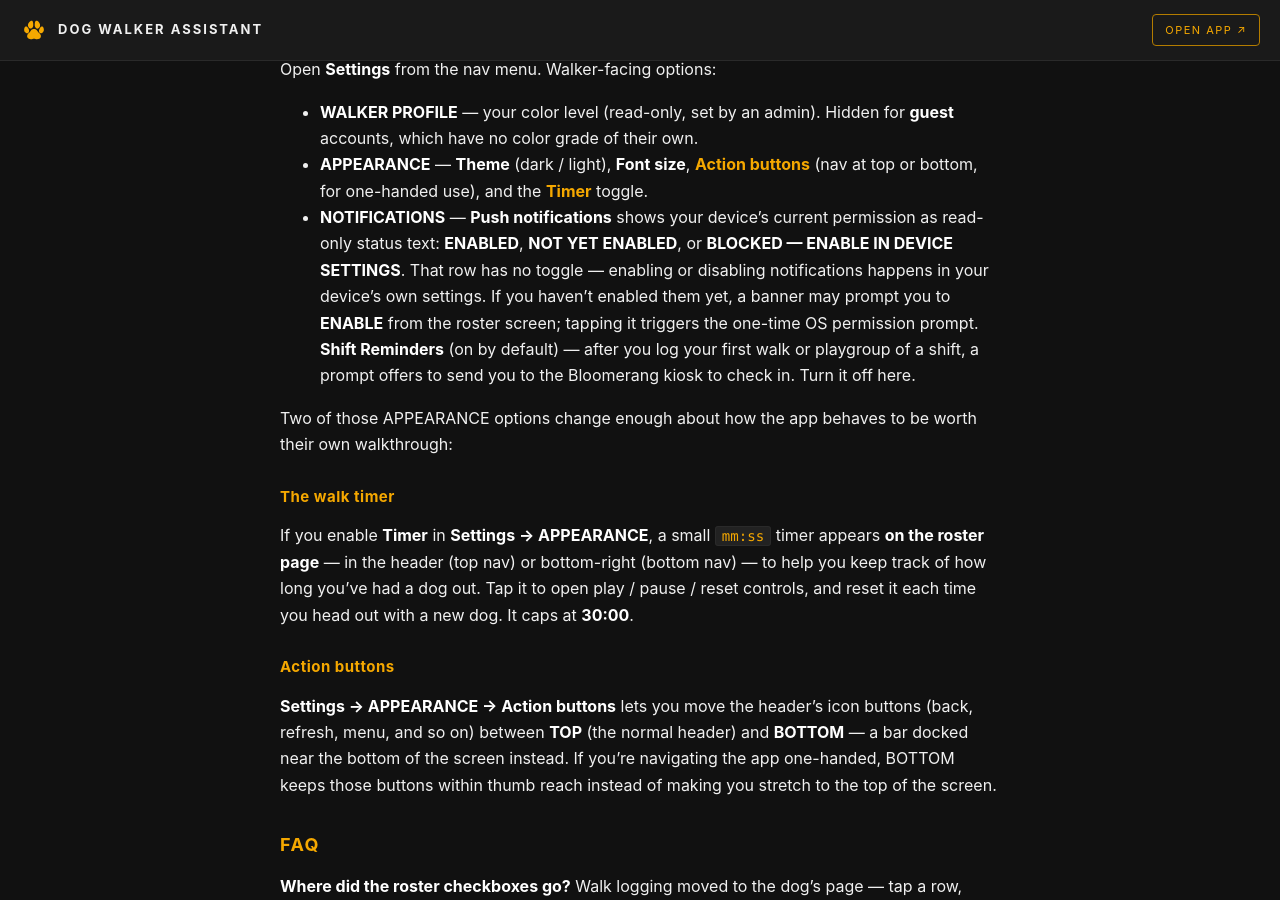
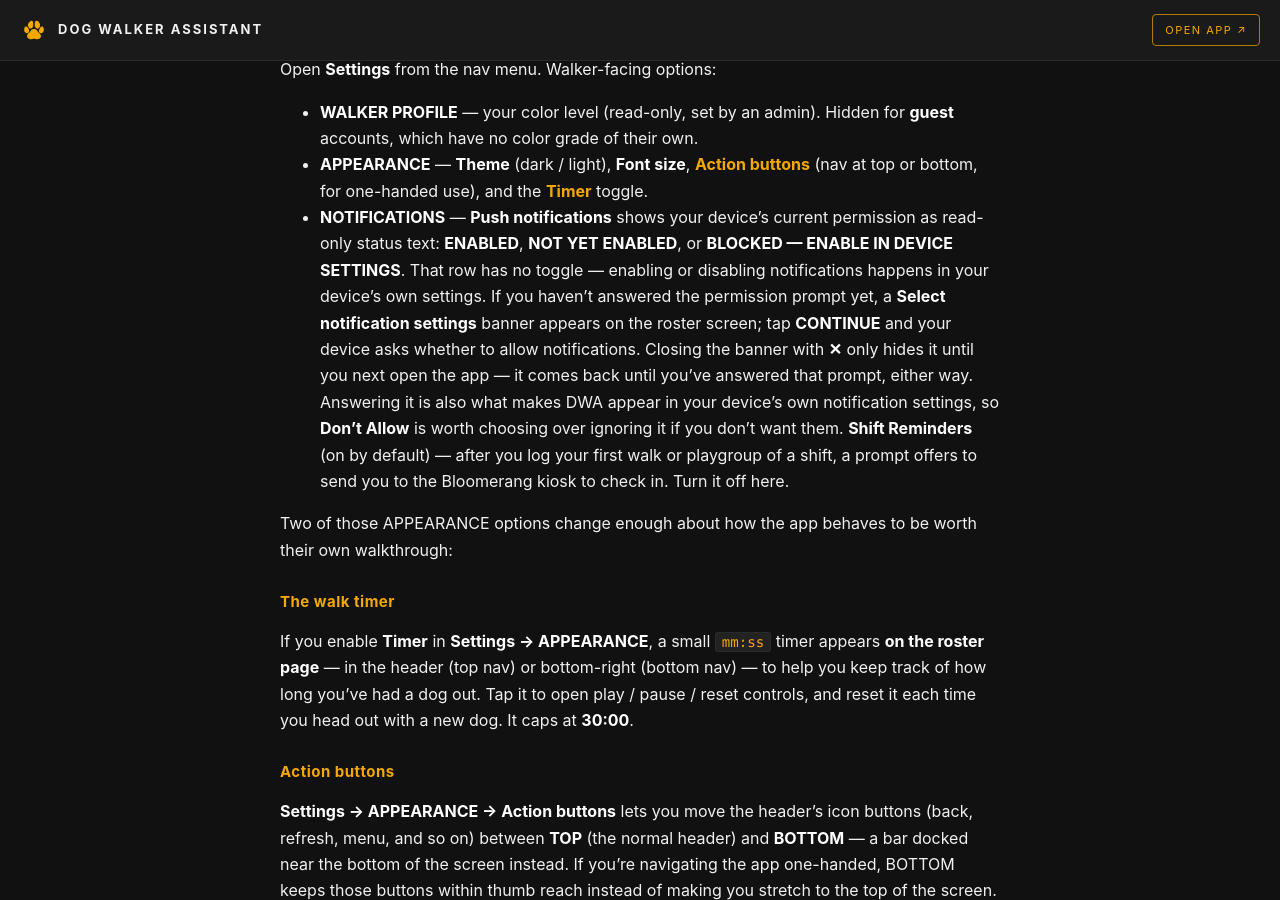
Before and after one commit to kirbsauce/dog-walker-assistant-docs, a Jekyll site: the page built from WALKER.md, in a window 1280 px wide and 900 px high, scrolled down 10812 px. Built offline with Jekyll 4.4.1, drawn with Linux system fonts in a browser that asks for light colours.

Commit message:
Correct the notification banner's wording and what dismissing it does
The button is CONTINUE, not ENABLE, and the banner reads "Select
notification settings".

The bigger gap was dismissal. The old NOT NOW wrote a permanent flag; the
✕ that replaced it hides the banner for the current launch only, so a
walker who dismissed it once and now sees it every launch would read that
as a bug. Says plainly that it returns until the OS prompt is answered.

Also says answering is what puts DWA in the device's notification settings
— so a walker who doesn't want notifications is better off tapping through
and choosing Don't Allow than dismissing the banner forever. Without that,
"it keeps coming back" has no remedy a walker can act on.

Closes #144.

Co-Authored-By: Claude Opus 5 <noreply@anthropic.com>

```diff
--- a/WALKER.md
+++ b/WALKER.md
@@ -509,8 +509,13 @@ Open **Settings** from the nav menu. Walker-facing options:
   permission as read-only status text: **ENABLED**, **NOT YET ENABLED**, or
   **BLOCKED — ENABLE IN DEVICE SETTINGS**. That row has no toggle — enabling or
   disabling notifications happens in your device's own settings. If you haven't
-  enabled them yet, a banner may prompt you to **ENABLE** from the roster
-  screen; tapping it triggers the one-time OS permission prompt.
+  answered the permission prompt yet, a **Select notification settings** banner
+  appears on the roster screen; tap **CONTINUE** and your device asks whether to
+  allow notifications. Closing the banner with **✕** only hides it until you
+  next open the app — it comes back until you've answered that prompt, either
+  way. Answering it is also what makes DWA appear in your device's own
+  notification settings, so **Don't Allow** is worth choosing over ignoring it
+  if you don't want them.
   **Shift Reminders** (on by default) — after you log your first walk or
   playgroup of a shift, a prompt offers to send you to the Bloomerang kiosk to
   check in. Turn it off here.
```
